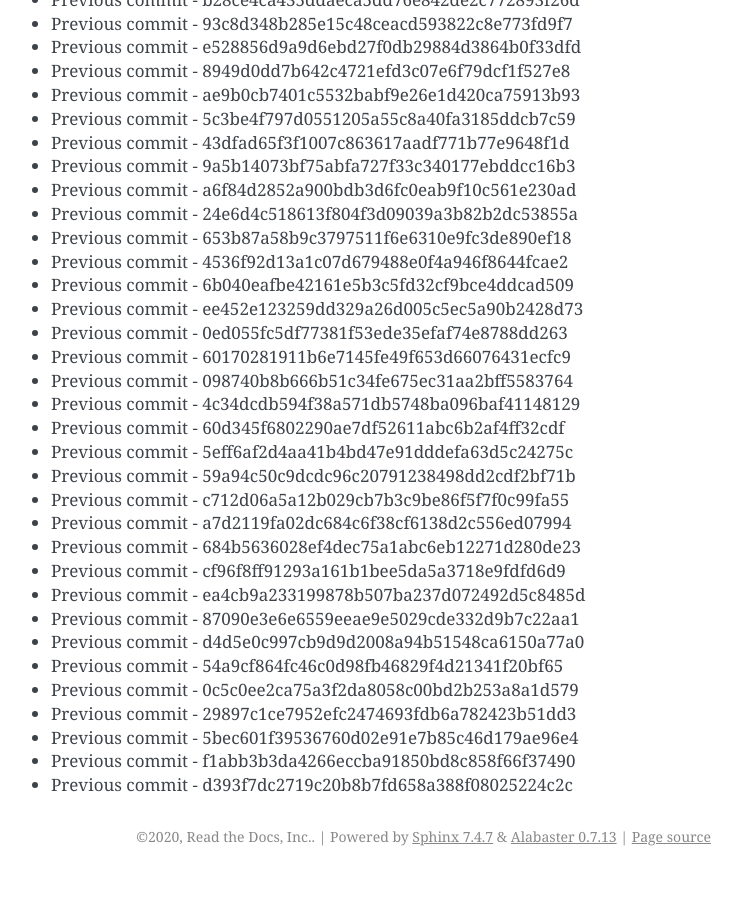
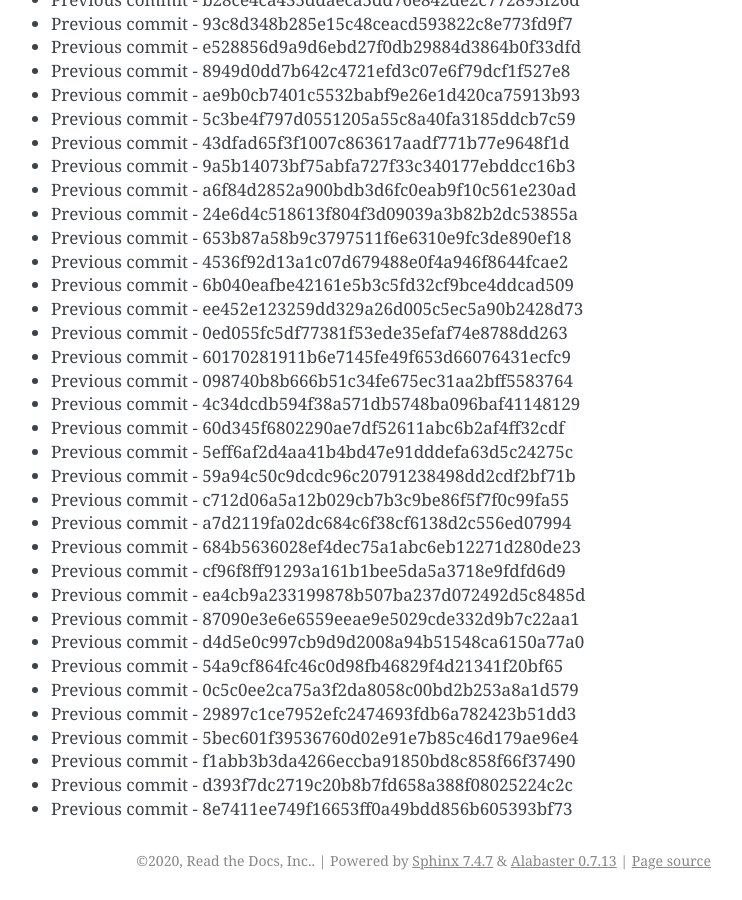
Before and after one commit to readthedocs/rtd-git-stresstest, a Sphinx documentation site: the page built from docs/updates.rst, in a window 1280 px wide and 900 px high, scrolled down 54746 px. Shown: the whole window, without its empty margins (399-1141 px from the left). Built offline with Sphinx 7.4.7, drawn with Linux system fonts in a browser that asks for light colours; before the commit the page ends 55622 px from its top, so only the background shows below that.

Commit message:
Generating commit from previous: 8e7411ee749f16653ff0a49bdd856b605393bf73

```diff
--- a/docs/updates.rst
+++ b/docs/updates.rst
@@ -2332,3 +2332,4 @@ It can be tested for any performance characteristics.
 * Previous commit - 5bec601f39536760d02e91e7b85c46d179ae96e4
 * Previous commit - f1abb3b3da4266eccba91850bd8c858f66f37490
 * Previous commit - d393f7dc2719c20b8b7fd658a388f08025224c2c
+* Previous commit - 8e7411ee749f16653ff0a49bdd856b605393bf73
```
